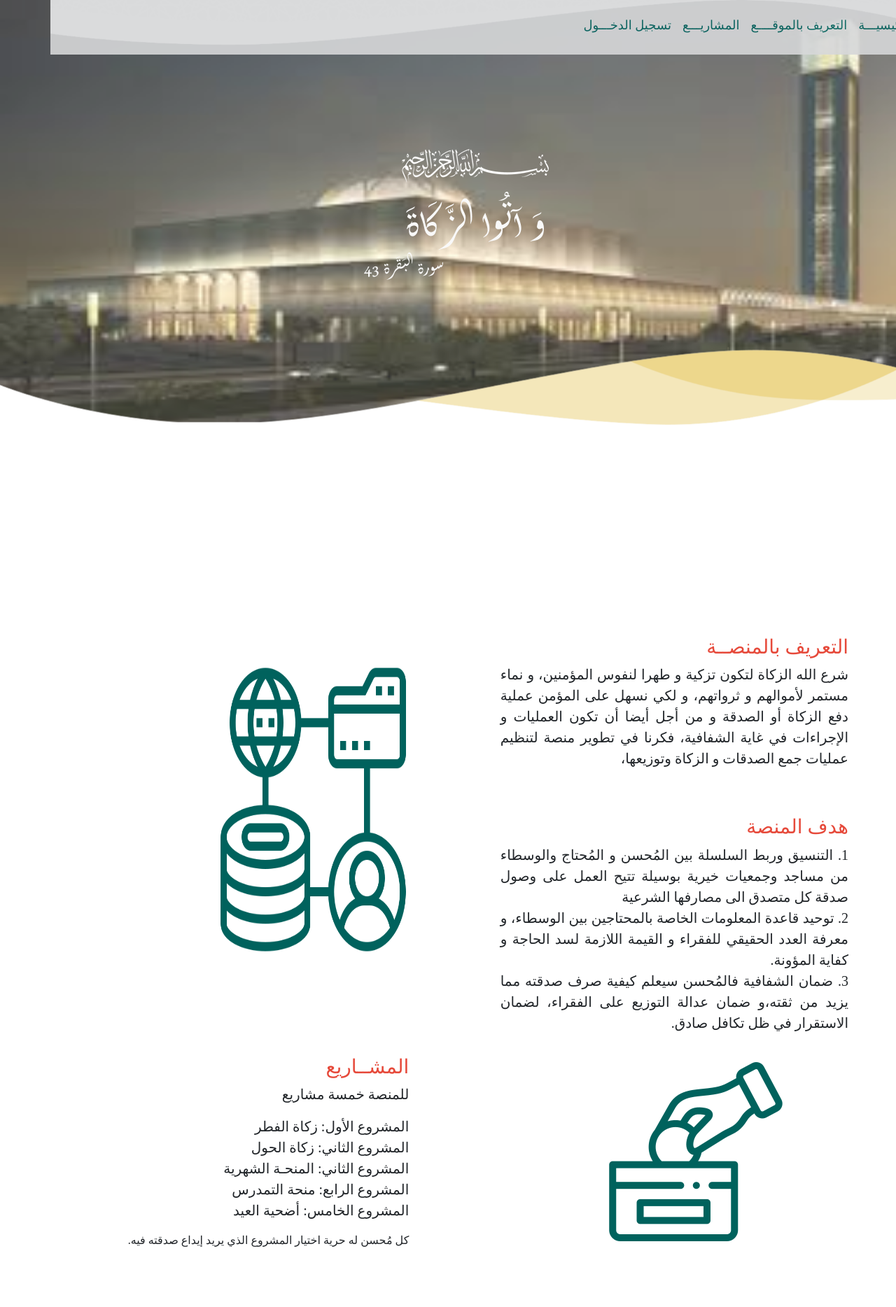
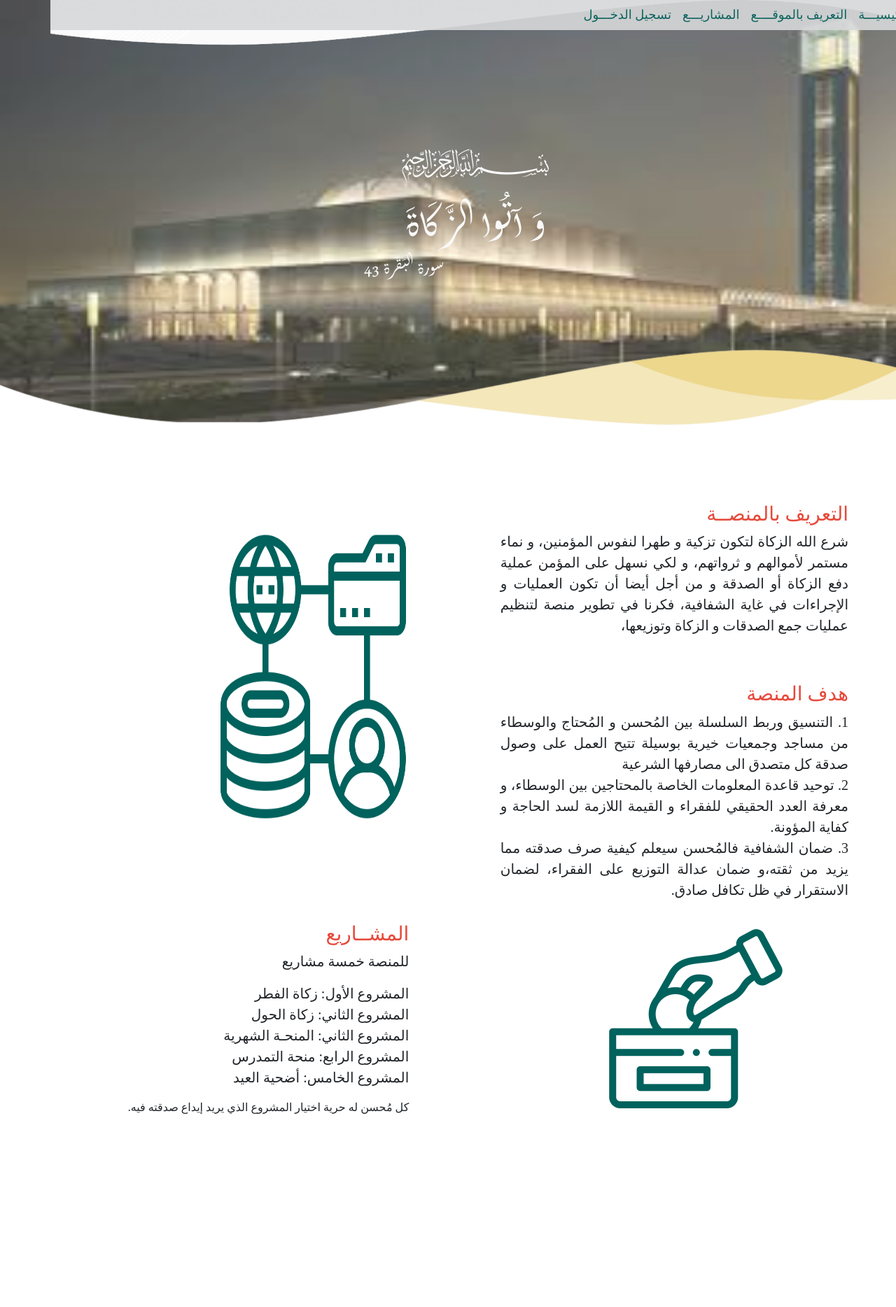
Before and after one commit to Oualidinx/Zakati, a Flask app: page / in a window 1280 px wide; the page is wider, and only the part inside the window is pictured. Shown: that part at 70% size. Before the commit the page ends 1782 px from the top of that part, so only its background shows below. Run offline with Flask 2, Linux system fonts and the light colour scheme; parts of the project's set-up code (start-up, migrations or seed data) failed here and were passed over; some libraries are stand-ins or nearby versions; some web fonts are replaced.

Commit message:
encore landing page

```diff
--- a/app_racine/templates/index.html
+++ b/app_racine/templates/index.html
@@ -39,7 +39,7 @@
         }
         .fixed-top{
             background-color: #d6d8d9;
-            padding: 15px 40px 20px;
+            padding-right: 40px;
             opacity: 90%;
         }
         .shp-img{
@@ -87,7 +87,7 @@
 
     <img class="top shp-img" src="../static/image/4.png">
     <img class="top shp-img"  src="../static/image/6.png">
-    <div class="row">
+    <div class="row" style="padding-bottom: 60px;">
         <div class="carousel slide" data-ride="carousel" >
             <img class="botm shp-img" src="../static/image/1.png">
             <img class="cap-1" src="../static/image/bsml.png">
@@ -105,7 +105,7 @@
             </div>
         </div>
     </div>
-    <div class="row" style="height: 600px;padding-right: 10%;  padding-top: 20%;" >
+    <div class="row" style="height: 600px;padding-right: 10%;" >
 
         <div class="col-md"  style="padding-left: 10%;">
             <h3 class="h3 text-deco-2">التعريف بالمنصــة</h3>
@@ -124,7 +124,7 @@
             <img src="../static/image/framework.png" id="definition" style="width: 55%; height: 80%;padding-top: 90px;">
         </div>
     </div>
-    <div class="row" style="height: 600px;padding-right: 10%; padding-top: 20%;">
+    <div class="row" style="height: 600px;padding-right: 10%;">
         <div class="col-md"   id ="project" style="padding-left: 10%; padding-top: 60px; right: 90px;">
             <img src="../static/image/donation.png">
         </div>
@@ -154,6 +154,9 @@
                 كل مُحسن له حرية اختيار المشروع الذي يريد إيداع صدقته فيه.
             </p>
         </div>
+    </div>
+    <div class="container-fluid " style="background-image: url('../static/image/bground.png')">
+
     </div>
 {% endblock content %}
 {% block scripts %}
```
